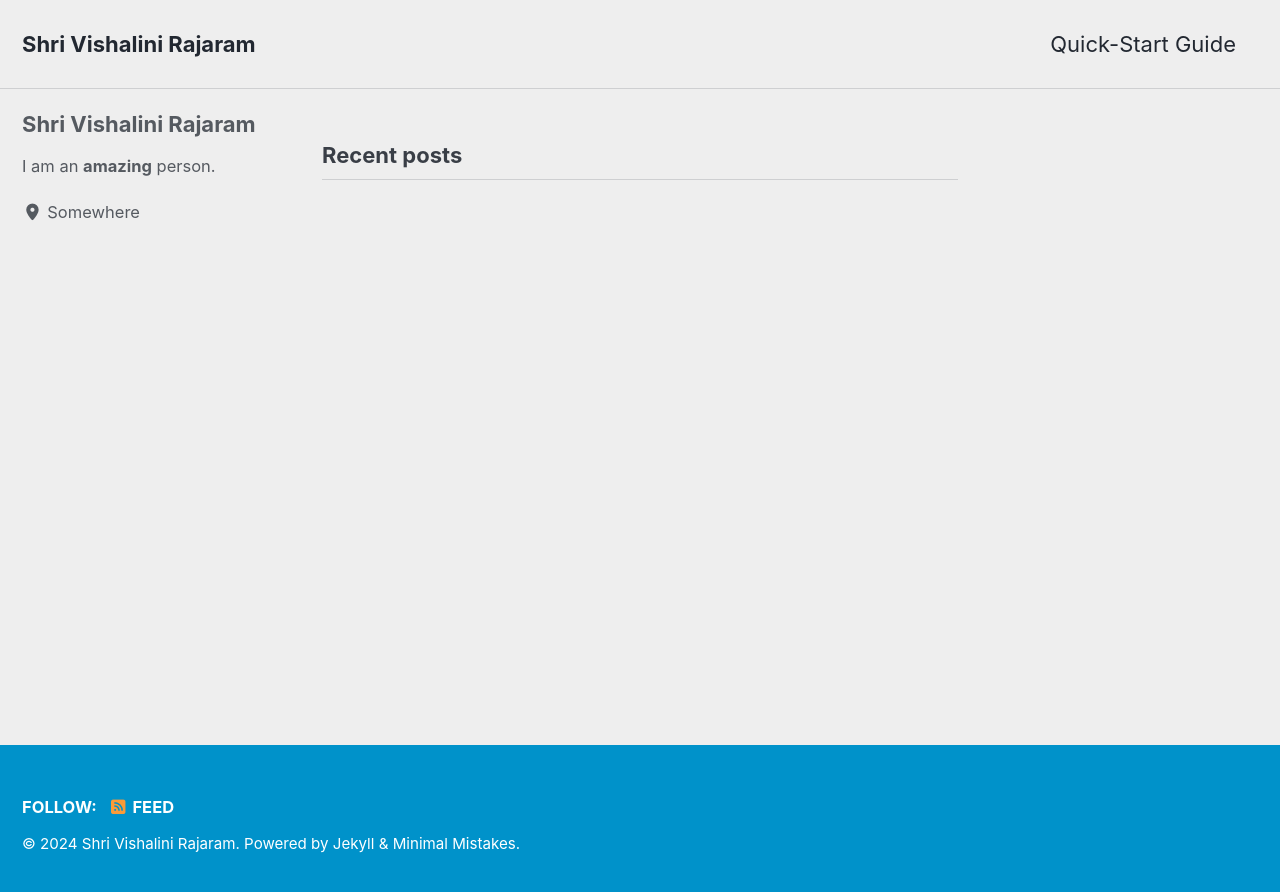
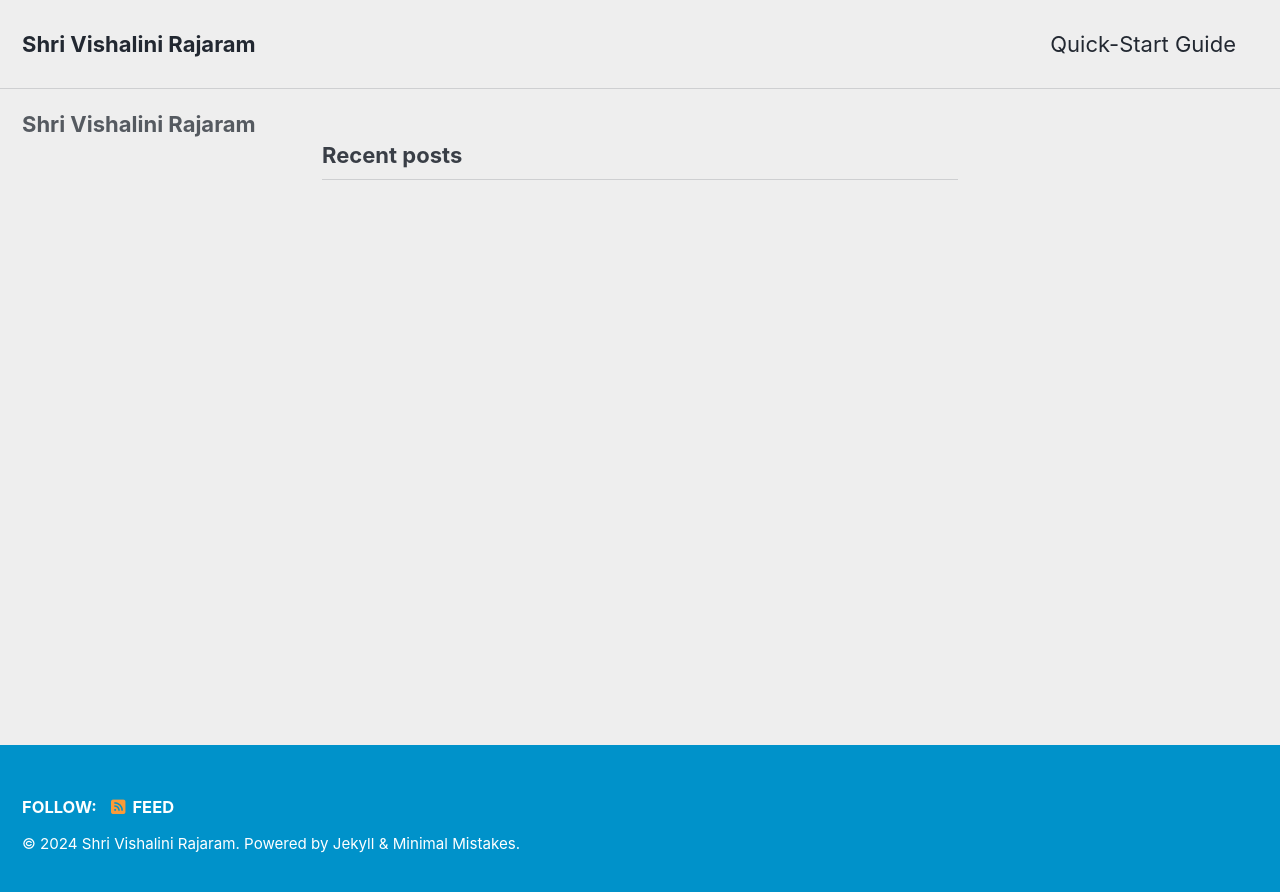
Before and after one commit to shrivishalinirajaram/rajaramshrivishalini.github.io, a Jekyll site: the page built from index.html, in a window 1280 px wide. Shown: the top 892 px of the page. Built offline with Jekyll 4.4.1, drawn with Linux system fonts in a browser that asks for light colours; cached includes are drawn as plain includes; the list of posts is cut into pages by our own code.

Commit message:
Update _config.yml

```diff
--- a/_config.yml
+++ b/_config.yml
@@ -115,8 +115,8 @@ analytics:
 author:
   name             : "Shri Vishalini Rajaram"
   avatar           : # path of avatar image, e.g. "/assets/images/bio-photo.jpg"
-  bio              : "I am an **amazing** person."
-  location         : "Somewhere"
+  bio              : #"I am an **amazing** person."
+  location         : #"Somewhere"
   email            :
   links:
     - label: "Email"
```
